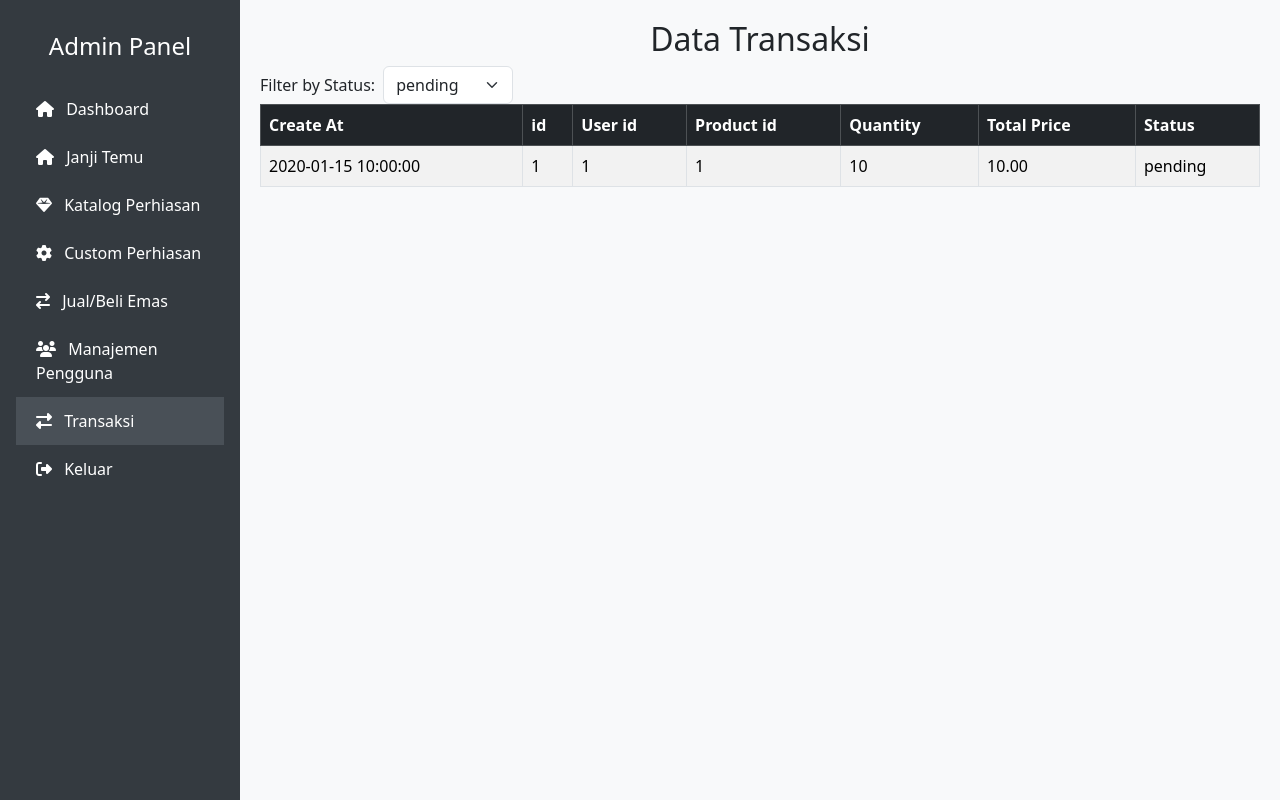
After one commit to ArilPopon/FP_PEMWEB_KELOMPOK3, a PHP site: page /admin/transactions.php in a window 1280 px wide. The commit adds this page. Run offline with PHP 8.4, Linux system fonts and the light colour scheme; a user stored in the database is signed in; tables that the repository leaves empty hold one stand-in row (values such as "Sample post").

Commit message:
Add and Update

```diff
--- /dev/null
+++ b/admin/transactions.php
@@ -0,0 +1,101 @@
+<?php
+require_once 'middleware/admin_auth.php';
+require_once './../config/database.php';
+include 'includes/header.php';
+include 'includes/sidebar.php';
+
+// Menentukan status
+$validStatuses = ['pending', 'paid', 'shipped', 'completed', 'cancelled'];
+if (isset($_GET['status']) && in_array($_GET['status'], $validStatuses)) {
+    $status = $_GET['status'];
+} else {
+    $status = 'pending'; // default status
+}
+
+// Query untuk mengabil filter status transaksi
+$status_query = "SHOW COLUMNS FROM transactions";
+$statusStmt = $pdo->prepare($status_query);
+$statusStmt->execute();
+$column = $statusStmt->fetchAll(PDO::FETCH_ASSOC);
+
+// Mencari kolom 'status'
+$statusColumn = null;
+foreach ($column as $column) {
+    if ($column['Field'] === 'status') {
+        $statusColumn = $column;
+        break;
+    }
+}
+
+// Mengambil nilai ENUM dari kolom
+if ($statusColumn && isset($statusColumn['Type'])) {
+    preg_match("/^enum\((.*)\)$/", $statusColumn['Type'], $matches);
+    if (isset($matches[1])) {
+        // Mengambil nilai ENUM dan menghapus tanda kutip
+        $enumValues = array_map('trim', explode(',', $matches[1]));
+        $enumValues = array_map(function($value) {
+            return trim($value, "'");
+        }, $enumValues);
+    } else {
+        $enumValues = []; // Jika tidak ada nilai ENUM ditemukan
+    }
+} else {
+    $enumValues = []; // Jika kolom tidak ditemukan
+}
+
+// Query untuk mengabil data transaksi berdasarkan status
+$query = "SELECT * FROM transactions WHERE status = :status";
+$params = [':status' => $status];
+
+$stmt = $pdo->prepare($query);
+$stmt->execute($params);
+$transactions = $stmt->fetchAll(PDO::FETCH_ASSOC);
+
+?>
+
+<div class="content">
+    <h2 style="text-align: center;">Data Transaksi</h2>
+    <form method="GET" class="d-flex">
+        <label for="status-select" class="me-2 d-flex align-items-center">Filter by Status:</label>
+        <select name="status" id="status-select" class="form-select w-auto" onchange="this.form.submit()">
+            <?php
+                foreach ($enumValues as $enumValue) {
+                    echo '<option value="' . htmlspecialchars($enumValue) . '">' . htmlspecialchars($enumValue) . '</option>';
+                }
+            ?>
+        </select>
+    </form>
+    <?php if (count($transactions) > 0) : ?>
+    <div class="table-responsive">
+        <table class="table table-bordered table-striped align-middle">
+            <thead class="table-dark">
+                <tr>
+                    <th>Create At</th>
+                    <th>id</th>
+                    <th>User id</th>
+                    <th>Product id</th>
+                    <th>Quantity</th>
+                    <th>Total Price</th>
+                    <th>Status</th>
+
+                </tr>
+            </thead>
+            <tbody>
+                <?php foreach ($transactions as $transactions): ?>
+                <tr>
+                    <td><?= htmlspecialchars($transactions['created_at']); ?></td>
+                    <td><?= htmlspecialchars($transactions['id']); ?></td>
+                    <td><?= htmlspecialchars($transactions['user_id']); ?></td>
+                    <td><?= htmlspecialchars($transactions['product_id']); ?></td>
+                    <td><?= htmlspecialchars($transactions['quantity']); ?></td>
+                    <td><?= htmlspecialchars($transactions['total_price']); ?></td>
+                    <td><?= htmlspecialchars($transactions['status']); ?></td>
+                </tr>
+                <?php endforeach; ?>
+            </tbody>
+        </table>
+        <?php else: ?>
+            <p class="text-muted" style="text-align: center; font-size:20px;">Data Kosong!</p>
+        <?php endif; ?>
+    </div>
+</div>
--- a/admin/users.php
+++ b/admin/users.php
@@ -122,7 +122,3 @@ if (!empty($keyword)) {
         <p class="text-muted">Data kosong / Data tidak ditemukan!</p>
     <?php endif; ?>
 </div>
-
-<?php
-// include 'includes/footer.php'; // Assuming you have a footer to include
-?>
--- a/views/custom.php
+++ b/views/custom.php
@@ -98,7 +98,7 @@ if ($_SERVER['REQUEST_METHOD'] === 'POST') {
             <label>Upload Gambar Referensi:</label>
             <input type="file" name="gambar" accept="image/*" required>
 
-            <button type="submit">Kirim Customisasi</button>
+            <button type="submit" class="btn btn-primary ml-2">Kirim Customisasi</button>
         </form>
     </div>
 </div>
```
